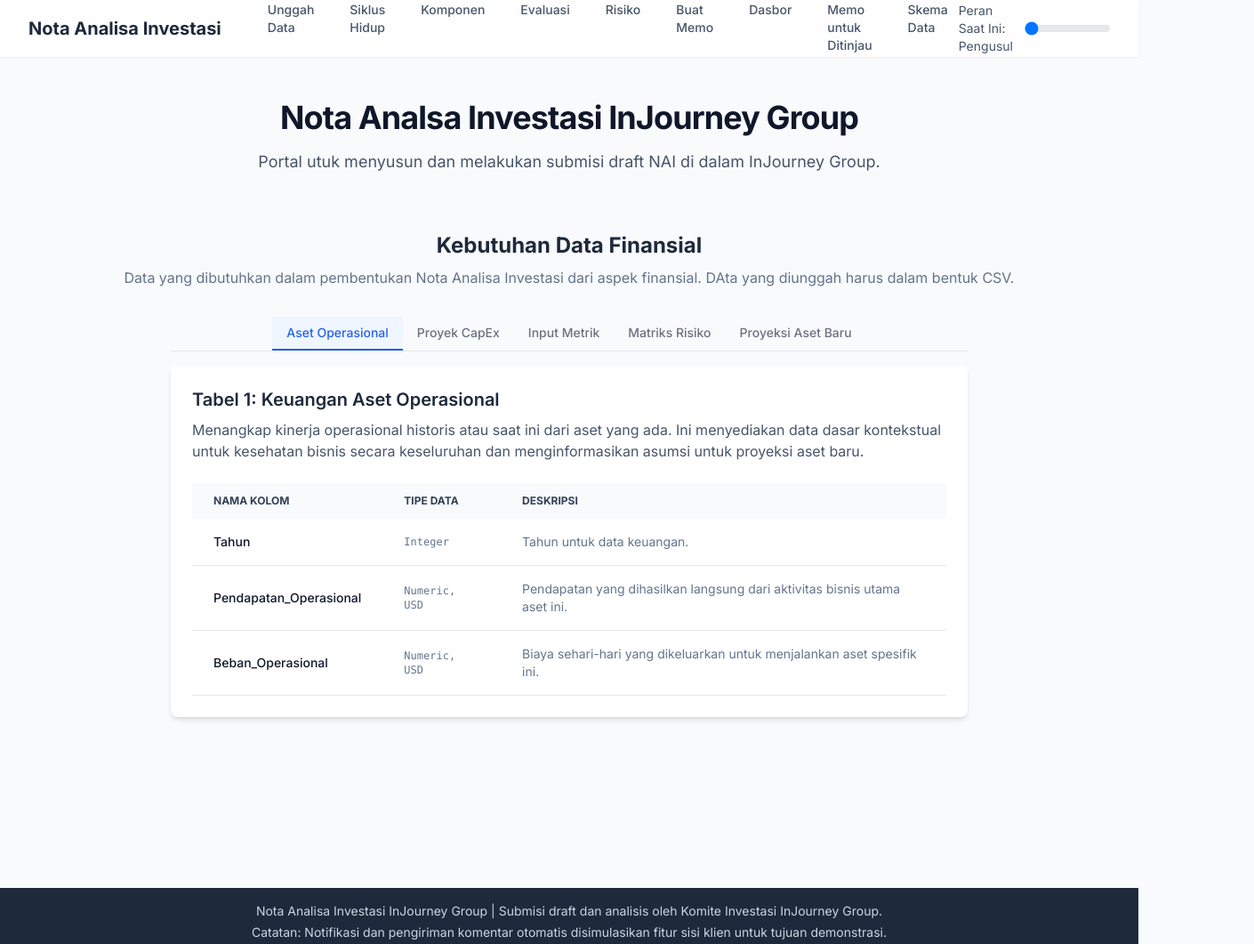
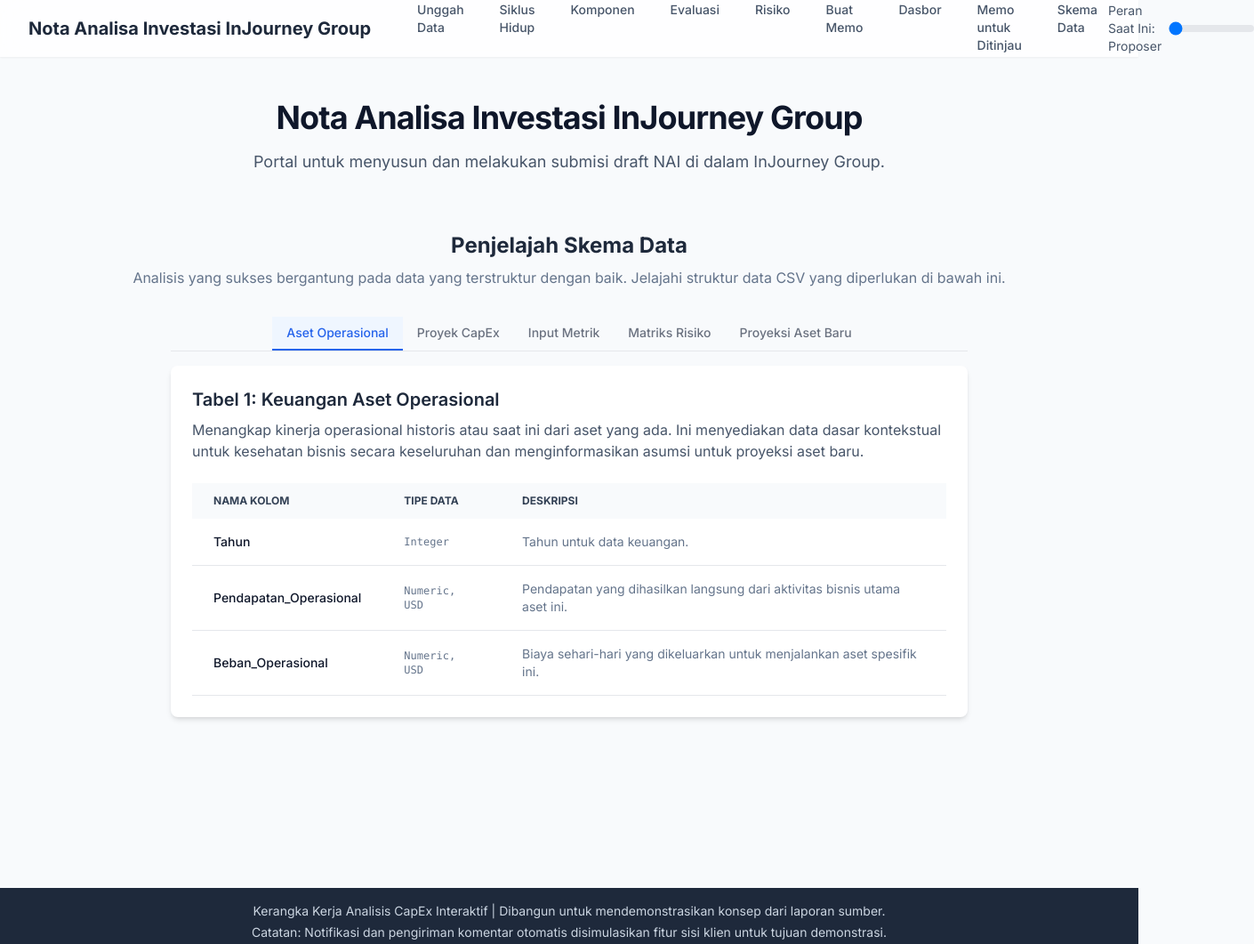
Before and after one commit to akbarpuneri/Test-1-2-3-4, a plain HTML site: page index.html in a window 1280 px wide. Shown: the top 1061 px of the page at 89% size, 1410 px wide, since content can reach past the window. Drawn offline with nearby package versions, Linux system fonts and the light colour scheme.

Commit message:
Update index.html

```diff
--- a/index.html
+++ b/index.html
@@ -133,7 +133,7 @@
         <nav class="container mx-auto px-4 sm:px-6 lg:px-8">
             <div class="flex items-center justify-between h-16">
                 <div class="flex-shrink-0">
-                    <h1 class="text-xl font-bold text-slate-800">Nota Analisa Investasi</h1>
+                    <h1 class="text-xl font-bold text-slate-800">Nota Analisa Investasi InJourney Group</h1>
                 </div>
                 <div class="hidden md:block">
                     <div class="ml-10 flex items-baseline space-x-4">
@@ -150,7 +150,7 @@
                     </div>
                 </div>
                 <div class="text-sm text-slate-600 flex items-center space-x-2">
-                    <span id="auth-status">Peran Saat Ini: Pengusul</span>
+                    <span id="auth-status">Peran Saat Ini: Proposer</span>
                     <label for="role-slider" class="sr-only">Pilih Peran Pengguna</label>
                     <input type="range" id="role-slider" min="0" max="1" value="0" class="w-24 h-2 bg-gray-200 rounded-lg appearance-none cursor-pointer">
                 </div>
@@ -164,8 +164,8 @@
 
         <div id="app-content">
             <section id="intro" class="text-center mb-16">
-                <h2 class="text-3xl md:text-4xl font-bold tracking-tight text-slate-900 mb-4">Nota Analsa Investasi InJourney Group</h2>
-                <p class="max-w-3xl mx-auto text-lg text-slate-600">Portal utuk menyusun dan melakukan submisi draft NAI di dalam InJourney Group.</p>
+                <h2 class="text-3xl md:text-4xl font-bold tracking-tight text-slate-900 mb-4">Nota Analisa Investasi InJourney Group</h2>
+                <p class="max-w-3xl mx-auto text-lg text-slate-600">Portal untuk menyusun dan melakukan submisi draft NAI di dalam InJourney Group.</p>
             </section>
 
             <!-- Tampilan Proposer -->
@@ -447,8 +447,8 @@
             <!-- Bagian Skema umum untuk kedua peran, tetapi hanya terlihat jika dinavigasi ke sana -->
             <section id="schema" class="mb-20">
                 <div class="text-center">
-                    <h3 class="text-2xl font-bold text-slate-800">Kebutuhan Data Finansial</h3>
-                    <p class="mt-2 text-md text-slate-500">Data yang dibutuhkan dalam pembentukan Nota Analisa Investasi dari aspek finansial. DAta yang diunggah harus dalam bentuk CSV.</p>
+                    <h3 class="text-2xl font-bold text-slate-800">Penjelajah Skema Data</h3>
+                    <p class="mt-2 text-md text-slate-500">Analisis yang sukses bergantung pada data yang terstruktur dengan baik. Jelajahi struktur data CSV yang diperlukan di bawah ini.</p>
                 </div>
                 <div class="w-full max-w-4xl mx-auto mt-8">
                     <div class="mb-4 flex flex-wrap justify-center border-b border-gray-200">
@@ -468,7 +468,7 @@
 
     <footer class="bg-slate-800 text-slate-300 mt-16">
         <div class="container mx-auto px-4 sm:px-6 lg:px-8 py-4 text-center text-sm">
-            <p>Nota Analisa Investasi InJourney Group | Submisi draft dan analisis oleh Komite Investasi InJourney Group.</p>
+            <p>Kerangka Kerja Analisis CapEx Interaktif | Dibangun untuk mendemonstrasikan konsep dari laporan sumber.</p>
             <p class="mt-1">Catatan: Notifikasi dan pengiriman komentar otomatis disimulasikan fitur sisi klien untuk tujuan demonstrasi.</p>
         </div>
     </footer>
@@ -953,8 +953,8 @@
 
         // Fungsi inisialisasi aplikasi utama, dipanggil setelah Firestore siap atau slider berubah
         function updateRoleAndUI(roleValue) {
-            window.userRole = (roleValue === 0) ? 'Pengusul' : 'committee';
-            window.currentUserId = (roleValue === 0) ? 'pengusul_simulated_user' : 'committee_simulated_user';
+            window.userRole = (roleValue === 0) ? 'proposer' : 'committee';
+            window.currentUserId = (roleValue === 0) ? 'proposer_simulated_user' : 'committee_simulated_user';
             authStatusEl.textContent = `Peran Saat Ini: ${window.userRole.charAt(0).toUpperCase() + window.userRole.slice(1)}`;
 
             // Sembunyikan semua tautan navigasi pada awalnya
```
